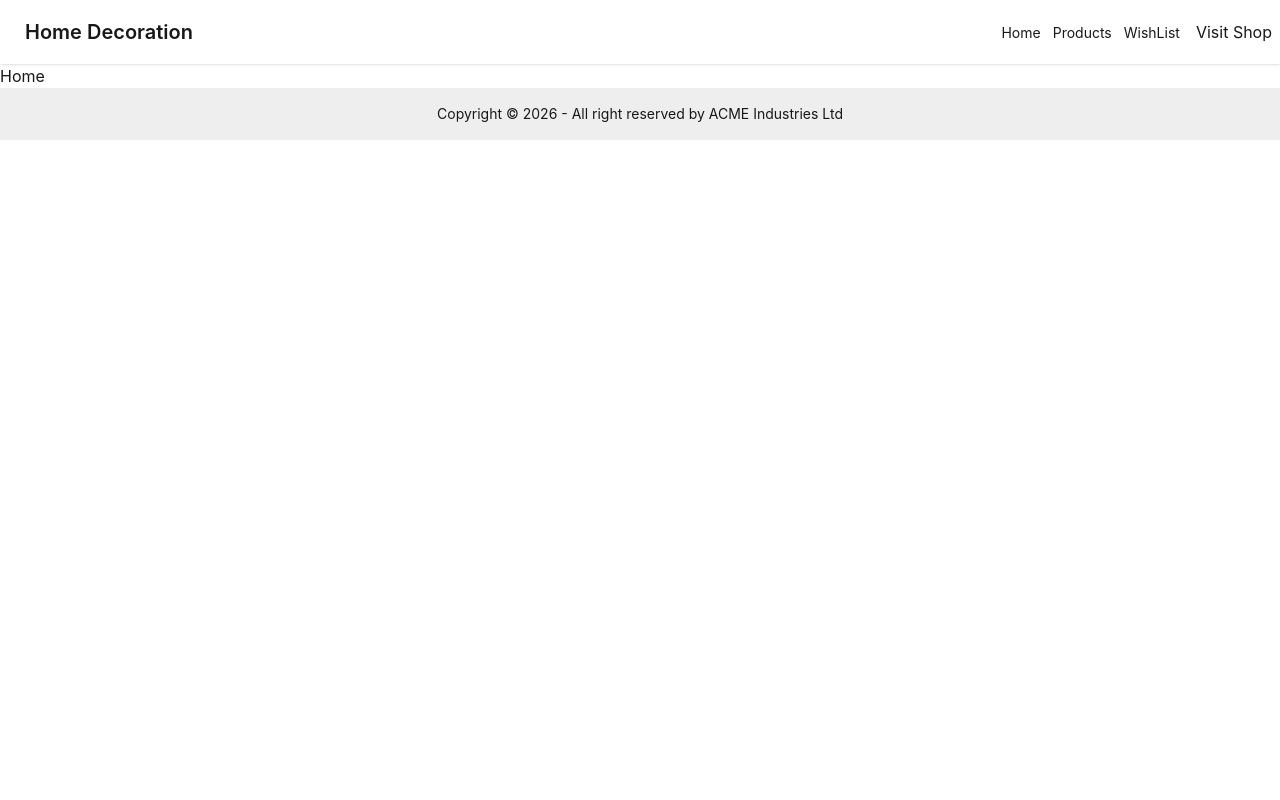
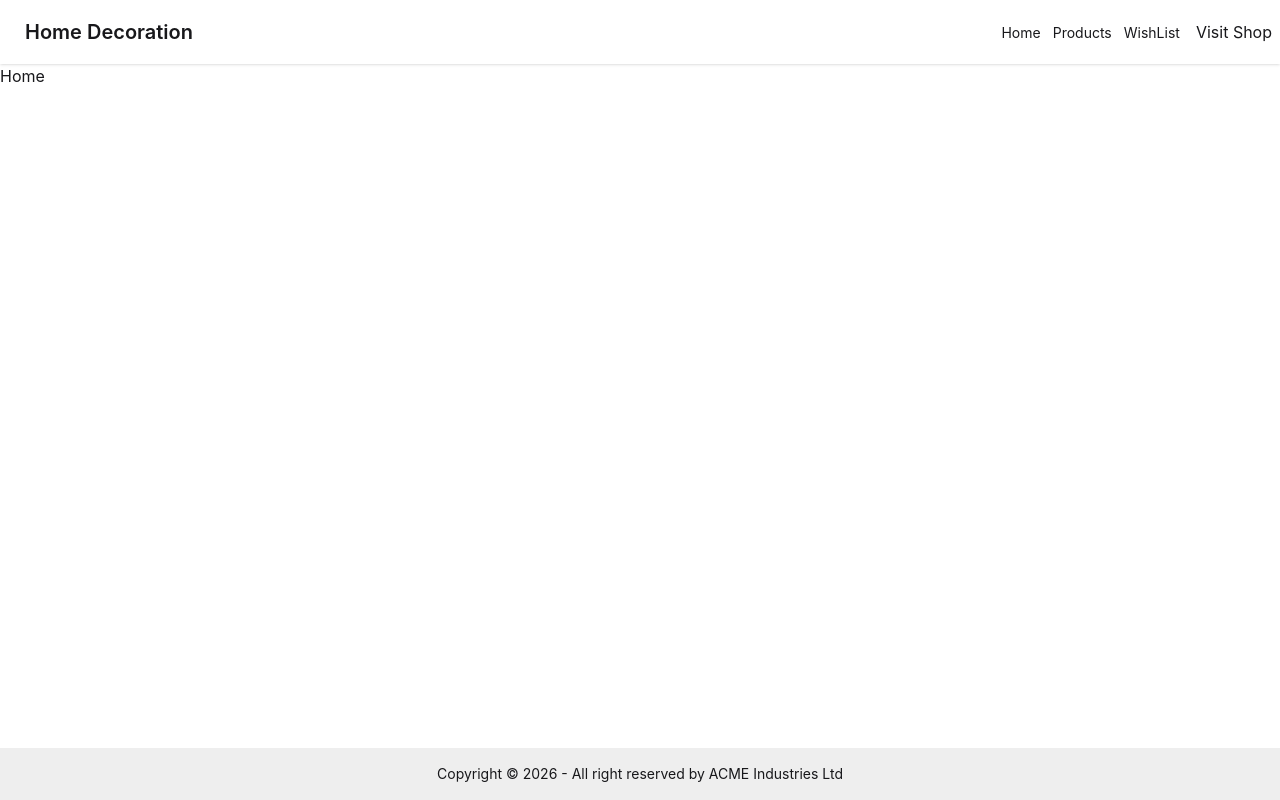
Before and after one commit to impressivecoder01/Milestone-8LastProject, a React (Vite) app: page / in a window 1280 px wide. Built offline with nearby package versions, Linux system fonts and the light colour scheme.

Commit message:
data added

```diff
--- /dev/null
+++ b/public/furnitureData.json
@@ -0,0 +1,178 @@
+[
+  {
+    "id": 1,
+    "name": "Modern Velvet Sofa",
+    "category": "Furniture",
+    "price": 520,
+    "material": "Velvet, Wood",
+    "dimensions": "84 x 35 x 33 in",
+    "stock": true,
+    "image": "https://i.ibb.co.com/tM7pbxwx/Modern-Velvet-Sofa.jpg",
+    "description": "A cozy velvet sofa with a modern design, ideal for living rooms."
+  },
+  {
+    "id": 2,
+    "name": "Wooden Coffee Table",
+    "category": "Furniture",
+    "price": 230,
+    "material": "Oak Wood",
+    "dimensions": "40 x 22 x 18 in",
+    "stock": true,
+    "image": "https://i.ibb.co.com/B29xwj5b/Wooden-Coffee-Table.jpg",
+    "description": "Solid oak coffee table with smooth polish and rounded corners."
+  },
+  {
+    "id": 3,
+    "name": "Minimalist Floor Lamp",
+    "category": "Lighting",
+    "price": 120,
+    "material": "Metal, Fabric",
+    "dimensions": "60 x 12 x 12 in",
+    "stock": true,
+    "image": "https://i.ibb.co.com/cS6tVW1v/Minimalist-Floor-Lamp.jpg",
+    "description": "Soft ambient light with a clean, modern look for any corner."
+  },
+  {
+    "id": 4,
+    "name": "Industrial Pendant Light",
+    "category": "Lighting",
+    "price": 180,
+    "material": "Iron",
+    "dimensions": "15 x 15 x 12 in",
+    "stock": true,
+    "image": "https://i.ibb.co.com/mFzfzj8x/Industrial-Pendant-Light.jpg",
+    "description": "Rustic industrial pendant light perfect for dining areas."
+  },
+  {
+    "id": 5,
+    "name": "Abstract Wall-Art Canvas",
+    "category": "Wall-Art",
+    "price": 95,
+    "material": "Canvas, Acrylic",
+    "dimensions": "30 x 40 in",
+    "stock": true,
+    "image": "https://i.ibb.co.com/whmfKyvZ/Abstract-Wall-Art-Canvas.jpg",
+    "description": "A hand-painted abstract art piece to elevate your room\u2019s vibe."
+  },
+  {
+    "id": 6,
+    "name": "Nature Landscape Frame",
+    "category": "Wall-Art",
+    "price": 85,
+    "material": "Canvas, Wooden Frame",
+    "dimensions": "28 x 36 in",
+    "stock": false,
+    "image": "https://i.ibb.co.com/bMFCPWW4/Nature-Landscape-Frame.jpg",
+    "description": "Scenic nature view framed in premium wood."
+  },
+  {
+    "id": 7,
+    "name": "Wool Area Rug",
+    "category": "Rugs",
+    "price": 260,
+    "material": "100% Wool",
+    "dimensions": "8 x 10 ft",
+    "stock": true,
+    "image": "https://i.ibb.co.com/DDzxZdW0/Wool-Area-Rug.jpg",
+    "description": "Handwoven wool rug with geometric patterns."
+  },
+  {
+    "id": 8,
+    "name": "Round Cotton Rug",
+    "category": "Rugs",
+    "price": 150,
+    "material": "Cotton",
+    "dimensions": "6 ft diameter",
+    "stock": true,
+    "image": "https://i.ibb.co.com/Fkx0y6hq/Round-Cotton-Rug.jpg",
+    "description": "Soft cotton rug that fits perfectly in reading corners."
+  },
+  {
+    "id": 9,
+    "name": "Classic Armchair",
+    "category": "Furniture",
+    "price": 320,
+    "material": "Leather, Wood",
+    "dimensions": "36 x 34 x 38 in",
+    "stock": true,
+    "image": "https://i.ibb.co.com/LDSXGkMN/Classic-Armchair.jpg",
+    "description": "Elegant leather armchair with classic wooden legs."
+  },
+  {
+    "id": 10,
+    "name": "Wall Mirror with Frame",
+    "category": "Wall-Art",
+    "price": 110,
+    "material": "Glass, Metal Frame",
+    "dimensions": "24 x 36 in",
+    "stock": true,
+    "image": "https://i.ibb.co.com/yBZ11W7x/Wall-Mirror-with-Frame.jpg",
+    "description": "Decorative wall mirror that adds brightness and space."
+  },
+  {
+    "id": 11,
+    "name": "Bamboo Pendant Lamp",
+    "category": "Lighting",
+    "price": 160,
+    "material": "Bamboo",
+    "dimensions": "14 x 14 x 10 in",
+    "stock": true,
+    "image": "https://i.ibb.co.com/8ts06FR/Bamboo-Pendant-Lamp.jpg",
+    "description": "Eco-friendly bamboo pendant that gives a warm rustic glow."
+  },
+  {
+    "id": 12,
+    "name": "Modern Bookshelf",
+    "category": "Furniture",
+    "price": 410,
+    "material": "Engineered Wood",
+    "dimensions": "70 x 28 x 12 in",
+    "stock": true,
+    "image": "https://i.ibb.co.com/0ycx275M/Modern-Bookshelf.jpg",
+    "description": "Spacious modern bookshelf with 5 adjustable shelves."
+  },
+  {
+    "id": 13,
+    "name": "Handcrafted Wall Hanging",
+    "category": "Wall-Art",
+    "price": 75,
+    "material": "Cotton Rope",
+    "dimensions": "28 x 40 in",
+    "stock": true,
+    "image": "https://i.ibb.co.com/Q70mQK9S/Handcrafted-Wall-Hanging.jpg",
+    "description": "Beautiful boho-style wall hanging for cozy spaces."
+  },
+  {
+    "id": 14,
+    "name": "Persian Pattern Rug",
+    "category": "Rugs",
+    "price": 320,
+    "material": "Silk Blend",
+    "dimensions": "9 x 12 ft",
+    "stock": true,
+    "image": "https://i.ibb.co.com/8LD3HbNH/Persian-Pattern-Rug.jpg",
+    "description": "Luxurious Persian rug with hand-tufted details."
+  },
+  {
+    "id": 15,
+    "name": "Tripod Standing Lamp",
+    "category": "Lighting",
+    "price": 210,
+    "material": "Wood, Linen Shade",
+    "dimensions": "58 x 16 x 16 in",
+    "stock": true,
+    "image": "https://i.ibb.co.com/p74Hdyv/Tripod-Standing-Lamp.jpg",
+    "description": "Contemporary tripod lamp for a minimalist living area."
+  },
+  {
+    "id": 16,
+    "name": "Marble Top Table",
+    "category": "Furniture",
+    "price": 270,
+    "material": "Marble, Iron Base",
+    "dimensions": "24 x 24 x 20 in",
+    "stock": true,
+    "image": "https://i.ibb.co.com/hxYFvcLt/Marble-Top-Table.jpg",
+    "description": "Elegant side table with a white marble top and gold base."
+  }
+]
--- a/src/Page/Home/Home.jsx
+++ b/src/Page/Home/Home.jsx
@@ -1,6 +1,9 @@
 import React from 'react';
+import { useLoaderData } from 'react-router';
 
 const Home = () => {
+    const data = useLoaderData()
+    console.log(data)
     return (
         <div className=''>
             Home
--- a/src/Page/Layouts/Layouts.jsx
+++ b/src/Page/Layouts/Layouts.jsx
@@ -5,11 +5,14 @@ import { Outlet } from 'react-router';
 
 const Layouts = () => {
     return (
-        <div>
+        <div className='flex flex-col min-h-screen'>
             <Navbar></Navbar>
+            <div className='flex-1'>
             <Outlet>
+            </Outlet>
 
-            </Outlet>
+            </div>
+
             <Footer></Footer>
         </div>
     );
--- a/src/Page/Routes/Routes.jsx
+++ b/src/Page/Routes/Routes.jsx
@@ -12,7 +12,7 @@ import WishList from "../WishList/WishList";
     errorElement: <Errorpage></Errorpage>,
     children:[
         {   index: true,
-
+           loader: ()=> fetch(`furnitureData.json`),
             Component: Home
         },
         {
```
